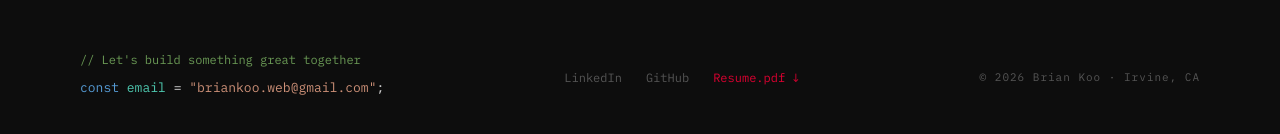
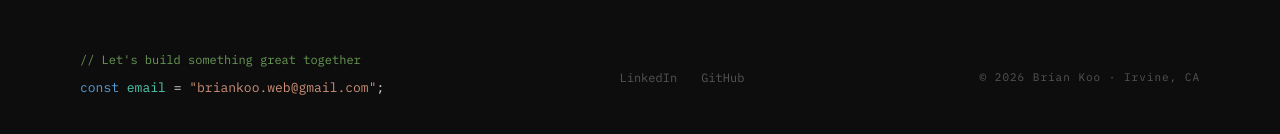
Before and after one commit to comc49/Personal-Site-2026, an Angular app: page / in a window 1280 px wide. Shown: the part 4321-4455 px from the top of the page. Built offline with nearby package versions, Linux system fonts and the light colour scheme.

Commit message:
got rid of resume download

```diff
--- a/src/app/components/footer/footer.component.html
+++ b/src/app/components/footer/footer.component.html
@@ -17,7 +17,6 @@
          style="color: var(--dim); text-decoration: none;">LinkedIn</a>
       <a href="https://github.com/comc49" target="_blank" rel="noopener"
          style="color: var(--dim); text-decoration: none;">GitHub</a>
-      <a href="/resume.pdf" style="color: var(--red); text-decoration: none;">Resume.pdf ↓</a>
     </div>
 
     <div class="dim" style="font-size: 11px; letter-spacing: 1px;">© 2026 Brian Koo · Irvine, CA</div>
```
